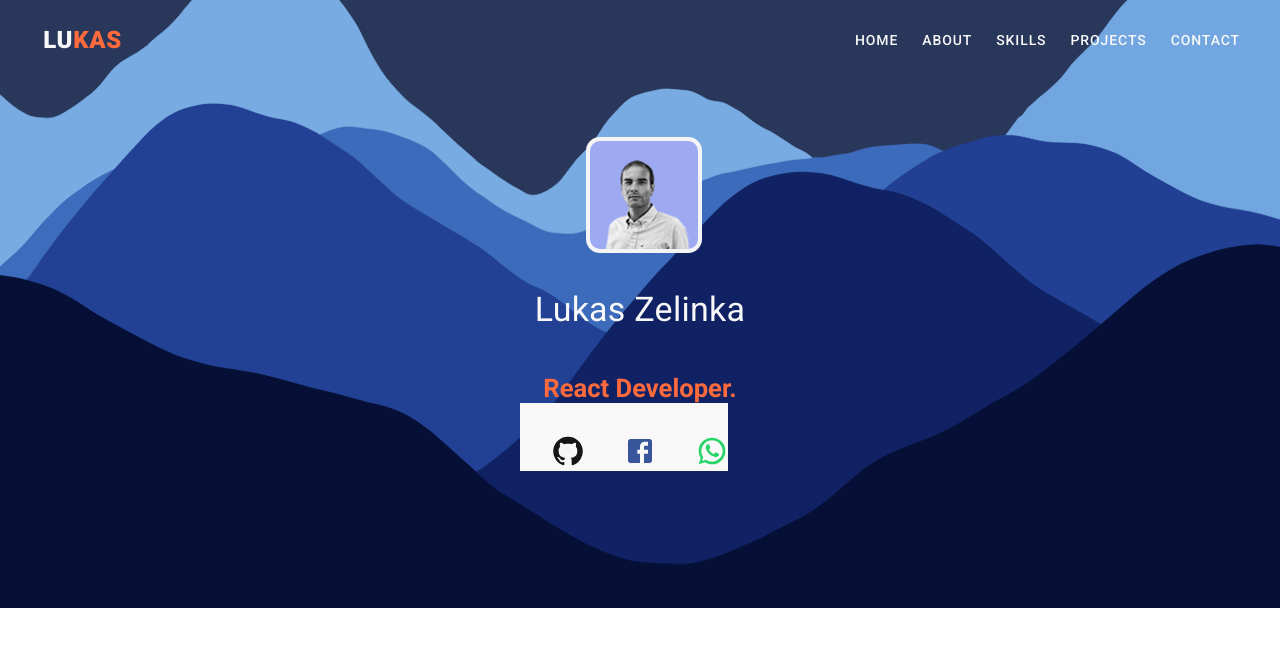
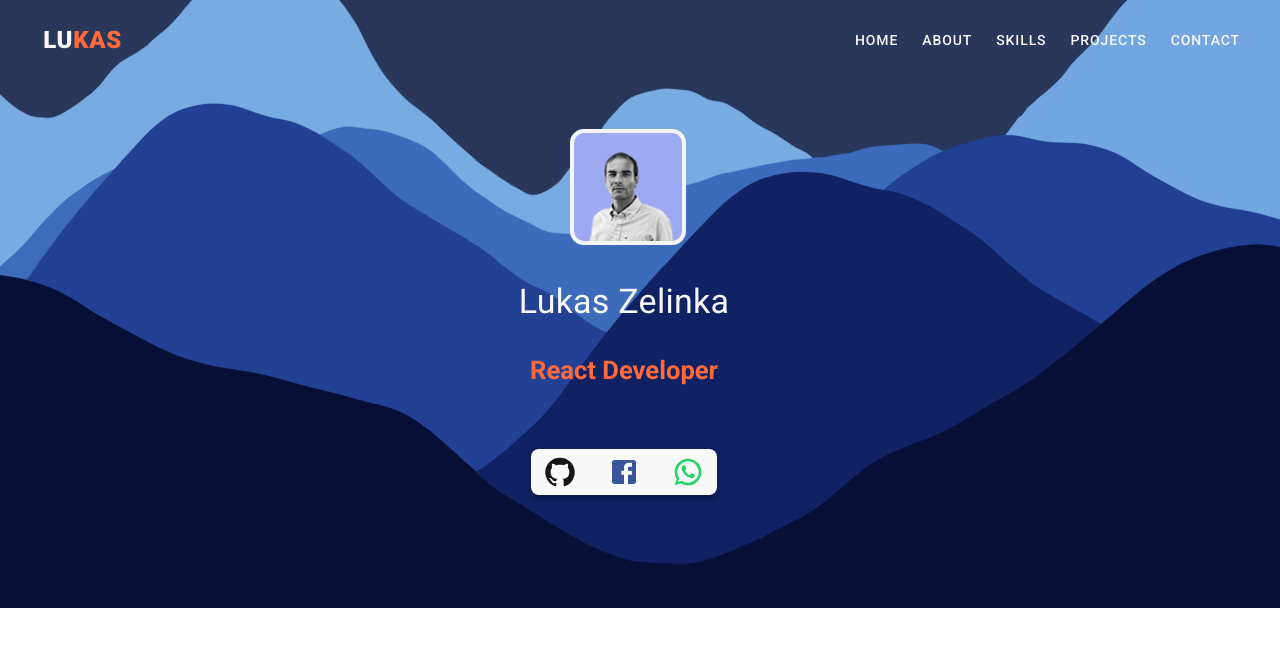
Before and after one commit to lukasZelinka/portfolioNew, a React (Create React App) app: page / in a window 1280 px wide. Shown: the top 646 px of the page. Built offline with nearby package versions, Linux system fonts and the light colour scheme.

Commit message:
Home.js - testing

```diff
--- a/src/App.js
+++ b/src/App.js
@@ -45,13 +45,21 @@ export let theme = createTheme({
         color: "quaternary.main",
       },
     },
+    MuiGrid: {
+      styleOverrides: {
+        root: {
+          fontSize: "1em",
+          padding: 0,
+        },
+      },
+    },
   },
 });
 // theme = responsiveFontSizes(theme);
 // Component
 function App({ finishPreloader, preloading }) {
   useEffect(() => {
-    setTimeout(() => finishPreloader(), 1000);
+    setTimeout(() => finishPreloader(), 500);
   }, []);
 
   return (
--- a/src/components/Home.js
+++ b/src/components/Home.js
@@ -1,5 +1,5 @@
 import React from "react";
-import { Grid, Typography } from "@mui/material";
+import { Grid, Typography, Box } from "@mui/material";
 import GitHubIcon from "@mui/icons-material/GitHub";
 import FacebookIcon from "@mui/icons-material/Facebook";
 import WhatsAppIcon from "@mui/icons-material/WhatsApp";
@@ -25,37 +25,43 @@ const Home = () => {
           widht: "100%",
           // height: "70vh",
           height: { xs: "100vh", sm: "80vh" },
-          position: "absolute",
+          // position: "absolute",
         }}
       >
-        <Grid item>
+        <Grid
+          item={false}
+          sx={{
+            marginBottom: "2em",
+            marginTop: "3em",
+          }}
+        >
           <img src="../lukas100.png" alt="author" />
         </Grid>
-        <Grid item>
-          <Typography
-            variant="h4"
-            sx={{ color: "font.white", marginBottom: "10px" }}
-          >
+        <Grid item={false} sx={{ marginBottom: "2em" }}>
+          <Typography variant="h4" sx={{ color: "font.white" }}>
             Lukas Zelinka
           </Typography>
         </Grid>
-        <Grid item>
+        <Grid item={false} sx={{ marginBottom: "4em" }}>
           <Typewritter />
         </Grid>
-        <Grid
-          item
-          sx={{
-            backgroundColor: "font.white",
-          }}
-        >
+        <Grid item={false}>
           <Grid
             container
             direction="row"
             justifyContent="center"
             alignItems="center"
-            spacing={5}
+            sx={{
+              backgroundColor: "font.white",
+              paddingTop: "0.4em",
+              paddingBottom: "0.2em",
+              paddingLeft: "0.8em",
+              paddingRight: "0.8em",
+              borderRadius: 2,
+              boxShadow: 3,
+            }}
           >
-            <Grid item>
+            <Grid item={false} sx={{ marginRight: "2em" }}>
               <GitHubIcon
                 sx={[
                   {
@@ -72,7 +78,7 @@ const Home = () => {
                 ]}
               />
             </Grid>
-            <Grid item>
+            <Grid item={false} sx={{ marginRight: "2em" }}>
               <FacebookIcon
                 sx={[
                   {
@@ -89,7 +95,7 @@ const Home = () => {
                 ]}
               />
             </Grid>
-            <Grid item>
+            <Grid item={false}>
               <WhatsAppIcon
                 sx={[
                   {
--- a/src/components/TypewritterEffect/Typewritter.js
+++ b/src/components/TypewritterEffect/Typewritter.js
@@ -4,7 +4,7 @@ import "./Typewritter.css";
 const Typewritter = () => {
   return (
     <div className="css-typing">
-      <p>React Developer.</p>
+      <p>React Developer</p>
     </div>
   );
 };
```
Also changed, not shown: src/components/Home.css (+28 -0 lines), 1 other file (tests, documents, lock files or other folders).
